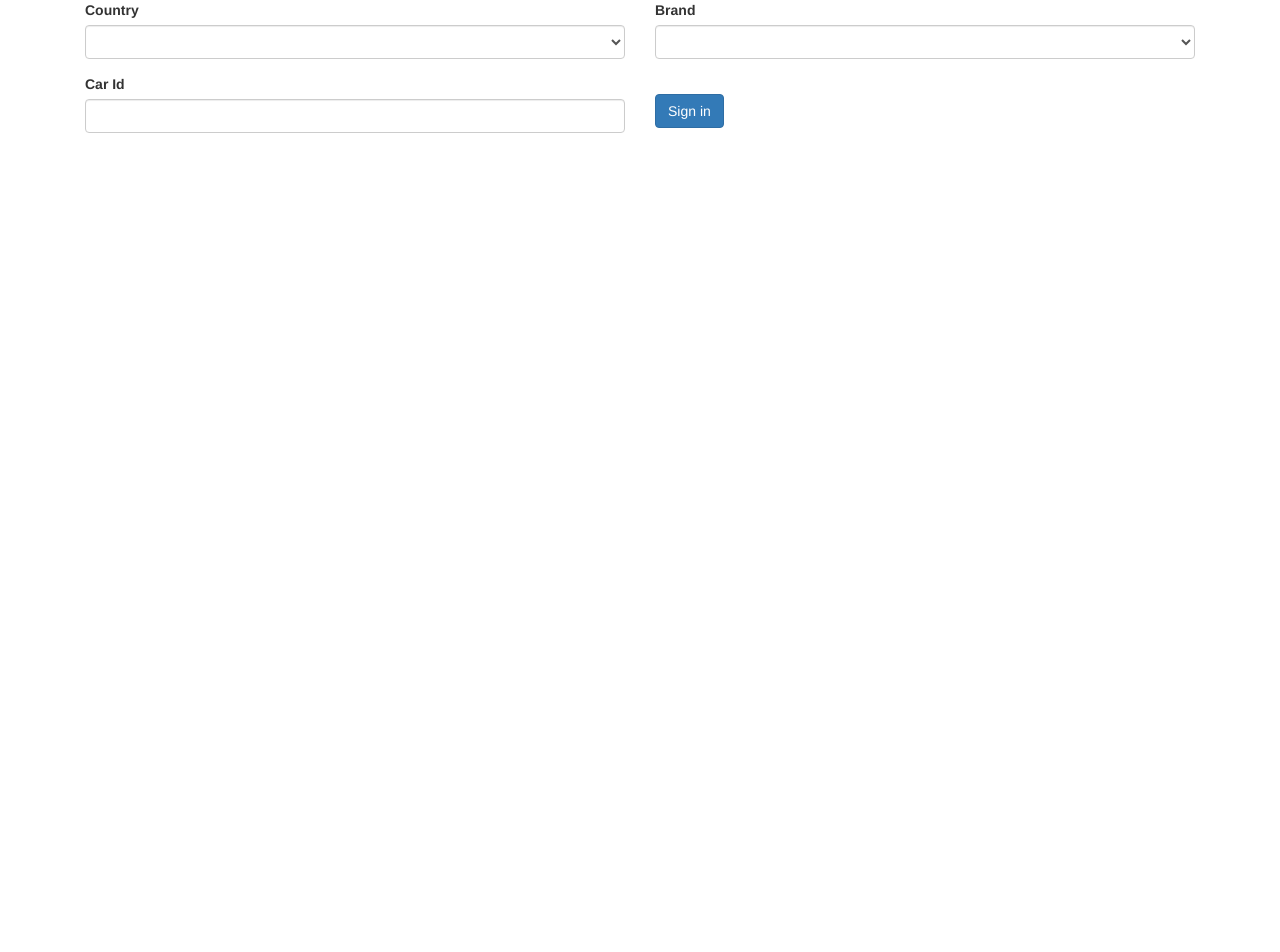
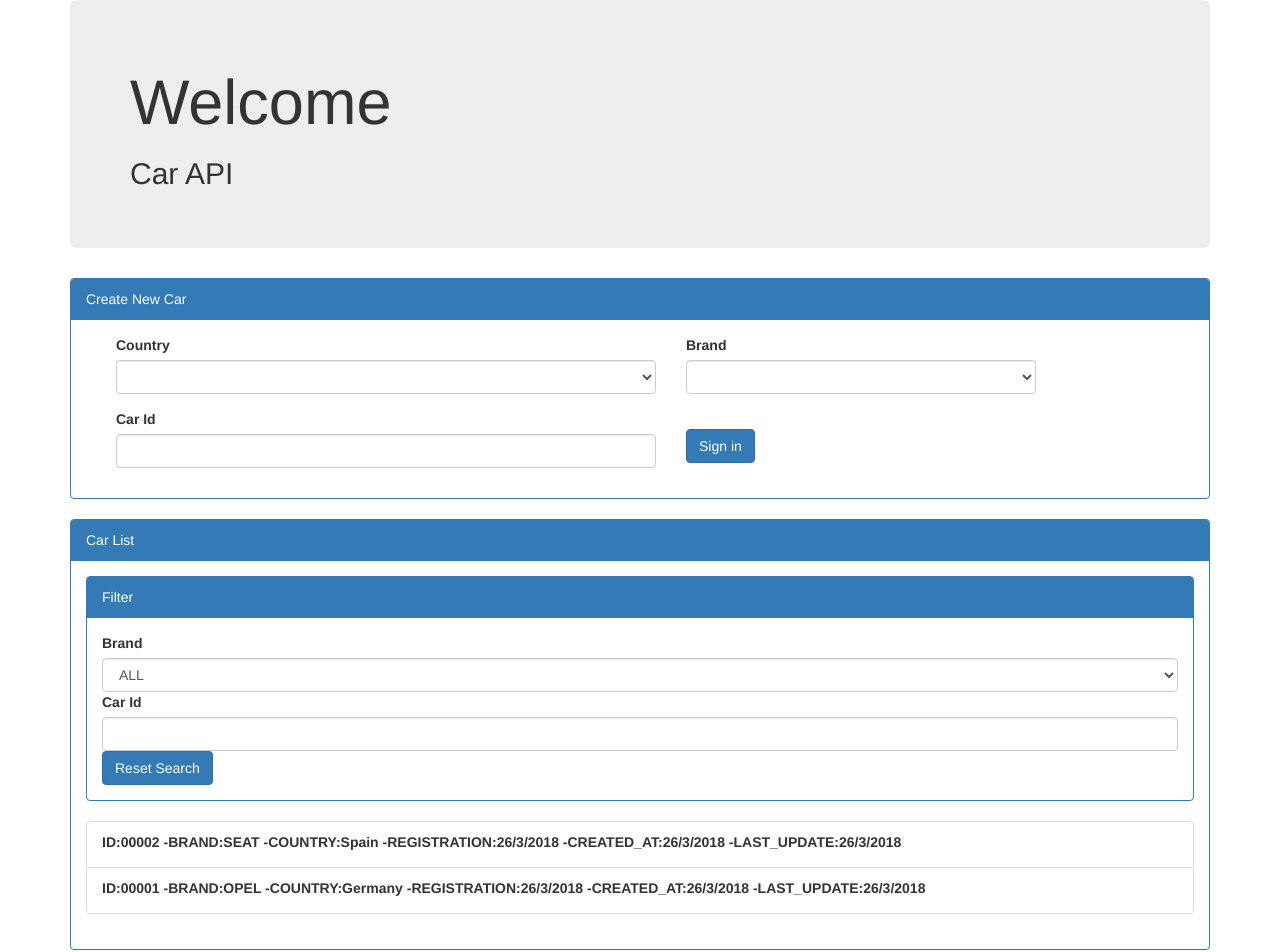
Before and after one commit to TomasGomezCastilla/Car-Proyect, an Angular app: page / in a window 1280 px wide. Shown: the top 952 px of the page. Before the commit the page ends 800 px from the top, so only its background shows below. Built offline with nearby package versions, Linux system fonts and the light colour scheme; data requests are answered from the project's data file.

Commit message:
Create a main view to list the cars in a table with filtering by brand and registration fields Create a new component within the main view -> form to create a new car

```diff
--- a/src/Classes/Car.ts
+++ b/src/Classes/Car.ts
@@ -1,11 +1,11 @@
 export class Car{
 
-    constructor(private id:string,
-                private brand:string,
-                private registration:string,
-                private country:string,
-                private created_at:string,
-                private last_update:string){
+    constructor(public id:string,
+                public brand:string,
+                public registration:string,
+                public country:string,
+                public created_at:string,
+                public last_update:string){
 
         this.id = id;
         this.brand = brand;
--- /dev/null
+++ b/src/Classes/CarFilter.ts
@@ -0,0 +1,15 @@
+import { Injectable, Pipe, PipeTransform } from '@angular/core';
+
+@Pipe({
+ name: 'carFilter'
+})
+
+@Injectable()
+export class CarFilter implements PipeTransform {
+    transform(items: any[], field : string, value : string): any[] {
+        if (!items) return [];
+        if (!value || value.length == 0) return items;
+        return items.filter(it =>
+        it[field].toLowerCase().indexOf(value.toLowerCase()) !=-1);
+      }
+}
--- a/src/Services/car.service.ts
+++ b/src/Services/car.service.ts
@@ -14,9 +14,7 @@ export class CarService {
 
    // METHODS
   public postCar(id:string,brand:string,registration:string,country:string,created:string,updated:string){
-
     var car = new Car(id,brand,registration,country,created,updated);
-
     this.http.post("http://localhost:3004/cars",car).subscribe(
       (data:any) => {
         console.log(data);
@@ -25,4 +23,24 @@ export class CarService {
         console.log(error);
       });
   }
+
+  public getAllCars():Car[]{
+
+    var cars: Car[] = [];
+    this.http.get("http://localhost:3004/cars").subscribe(
+      (data:any) => {
+        for (const object of data) {
+          console.log(object);
+          var car = new Car(object.id,object.brand,object.registration,
+                            object.country,object.created_at,object.last_update);
+          cars.push(car);
+        }
+      },
+      error => {
+        console.log(error);
+      });
+      return cars;
+  }
+
+
 }
--- a/src/app/add-car/add-car.component.html
+++ b/src/app/add-car/add-car.component.html
@@ -12,7 +12,7 @@
                 <option>France</option>
               </select>
           </div>
-          <div class="form-group col-md-6">
+          <div class="form-group col-md-4">
               <label for="inputState">Brand</label>
               <select id="inputState" class="form-control" [(ngModel)]="brand" name="ngBrand">
                 <option selected>BMW</option>
--- a/src/app/app.component.html
+++ b/src/app/app.component.html
@@ -1,2 +1,20 @@
+<div class="container">
+        <div class="jumbotron">
+          <h1>Welcome</h1>
+          <h2>Car API</h2>
+        </div>
 
-<app-add-car></app-add-car>
+        <div class="panel panel-primary">
+          <div class="panel-heading">Create New Car</div>
+          <div class="panel-body">
+                <app-add-car></app-add-car>
+          </div>
+        </div>
+
+        <div class="panel panel-primary">
+                <div class="panel-heading">Car List</div>
+                <div class="panel-body">
+                        <app-main></app-main>
+                </div>
+        </div>
+</div>
--- /dev/null
+++ b/src/app/car-view/car-view.component.html
@@ -0,0 +1,3 @@
+<p>
+  car-view works!
+</p>
--- /dev/null
+++ b/src/app/car-view/car-view.component.ts
@@ -0,0 +1,15 @@
+import { Component, OnInit } from '@angular/core';
+
+@Component({
+  selector: 'app-car-view',
+  templateUrl: './car-view.component.html',
+  styleUrls: ['./car-view.component.css']
+})
+export class CarViewComponent implements OnInit {
+
+  constructor() { }
+
+  ngOnInit() {
+  }
+
+}
--- a/src/app/main/main.component.html
+++ b/src/app/main/main.component.html
@@ -1,3 +1,26 @@
-<p>
-  main works!
-</p>
+<div class="panel panel-primary">
+    <div class="panel-heading">Filter</div>
+    <div class="panel-body">
+        <label>Brand</label>
+        <select id="inputState" class="form-control" [(ngModel)]="brandFilter" name="ngBrandFilter">
+            <option selected>ALL</option>
+            <option >OPEL</option>
+            <option>BMW</option>
+            <option>SEAT</option>
+        </select>
+        <label>Car Id</label>
+        <input type="text" class="form-control" [(ngModel)]="idFilter" name="ngIdFilter">
+        <button (click)="resetSearch()" class="btn btn-primary">Reset Search</button>
+    </div>
+</div>
+
+<ul class="list-group">
+    <li *ngFor="let valor of carFilter()" class="list-group-item">
+      <label>ID:{{valor.id}} - </label>
+      <label>BRAND:{{valor.brand}} - </label>
+      <label>COUNTRY:{{valor.country}} - </label>
+      <label>REGISTRATION:{{valor.registration}} - </label>
+      <label>CREATED_AT:{{valor.created_at}} - </label>
+      <label>LAST_UPDATE:{{valor.last_update}}</label>
+  </li>
+</ul>
--- a/src/app/main/main.component.ts
+++ b/src/app/main/main.component.ts
@@ -1,4 +1,10 @@
 import { Component, OnInit } from '@angular/core';
+import { NgForOf } from '@angular/common';
+import { NgModule }      from '@angular/core';
+// SERVICES
+import { CarService } from "../../Services/car.service";
+// CLASSES
+import { Car } from "../../Classes/Car";
 
 @Component({
   selector: 'app-main',
@@ -7,9 +13,40 @@ import { Component, OnInit } from '@angular/core';
 })
 export class MainComponent implements OnInit {
 
-  constructor() { }
+  // VARIABLES
+  private cars: Car[] = [];
+  private idFilter:string = "";
+  private brandFilter:string = "ALL";
 
+  // CONSTRUCTOR
+  constructor(private carService:CarService) {
+    this.cars = this.carService.getAllCars();
+   }
   ngOnInit() {
   }
 
+  // METHODS
+  private resetSearch():void{
+    this.brandFilter="ALL";
+    this.idFilter="";
+  }
+
+  private carFilter():Car[]{
+    var carsFilter: Car[] = [];
+
+  //  console.log(this.idFilter + this.);
+
+    for (const object of this.cars) {
+
+        if((object.brand == this.brandFilter || this.brandFilter == "ALL")
+        && (object.id == this.idFilter || this.idFilter == ""))
+        {
+          var car = new Car(object.id,object.brand,object.registration,
+                            object.country,object.created_at,object.last_update);
+          carsFilter.push(car);
+        }
+    }
+    return carsFilter;
+  }
+
 }
```
Also changed, not shown: src/app/app.module.ts (+8 -1 lines), src/app/car-view/car-view.component.css (added), 1 other file (tests, documents, lock files or other folders).
